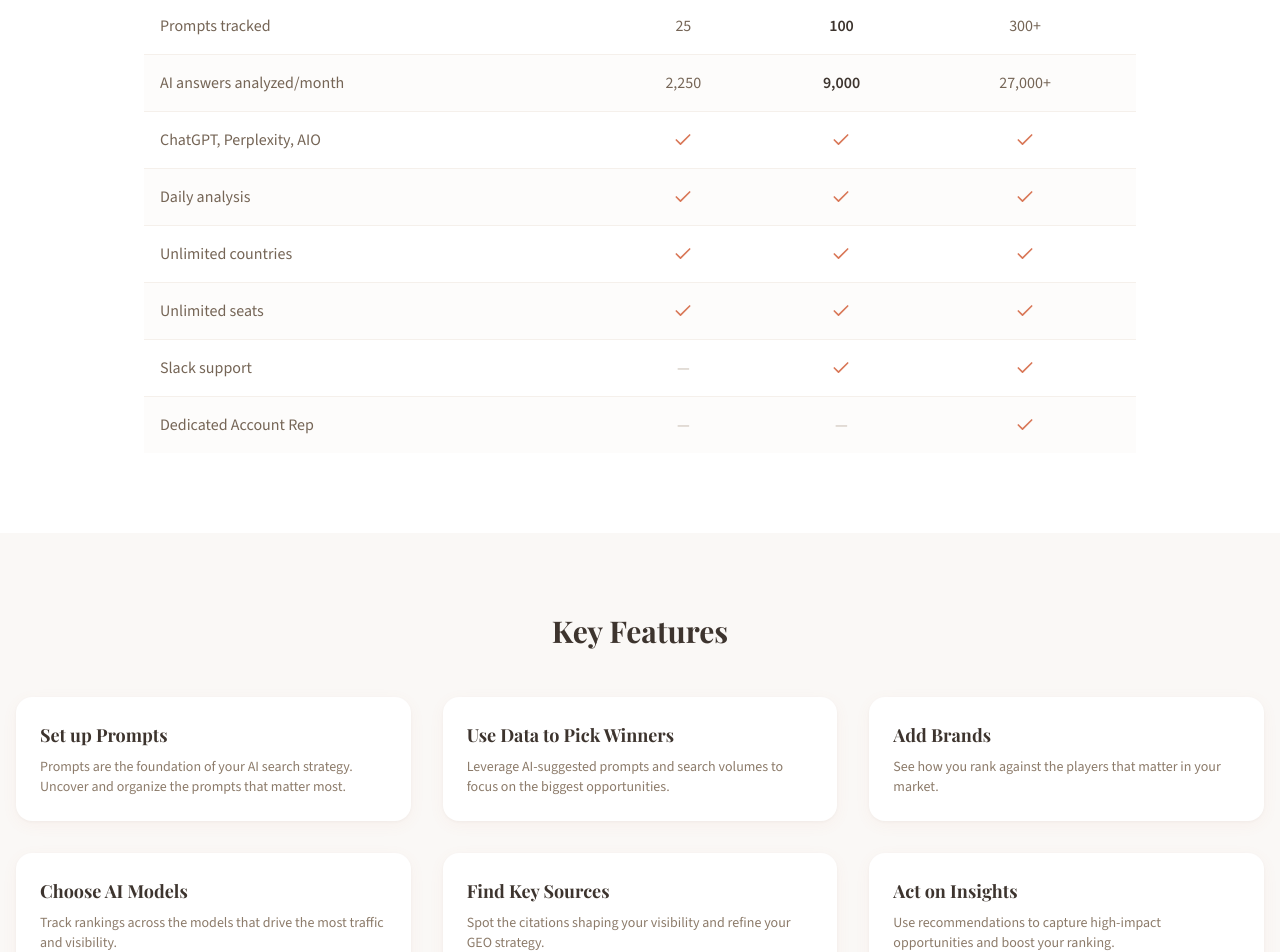
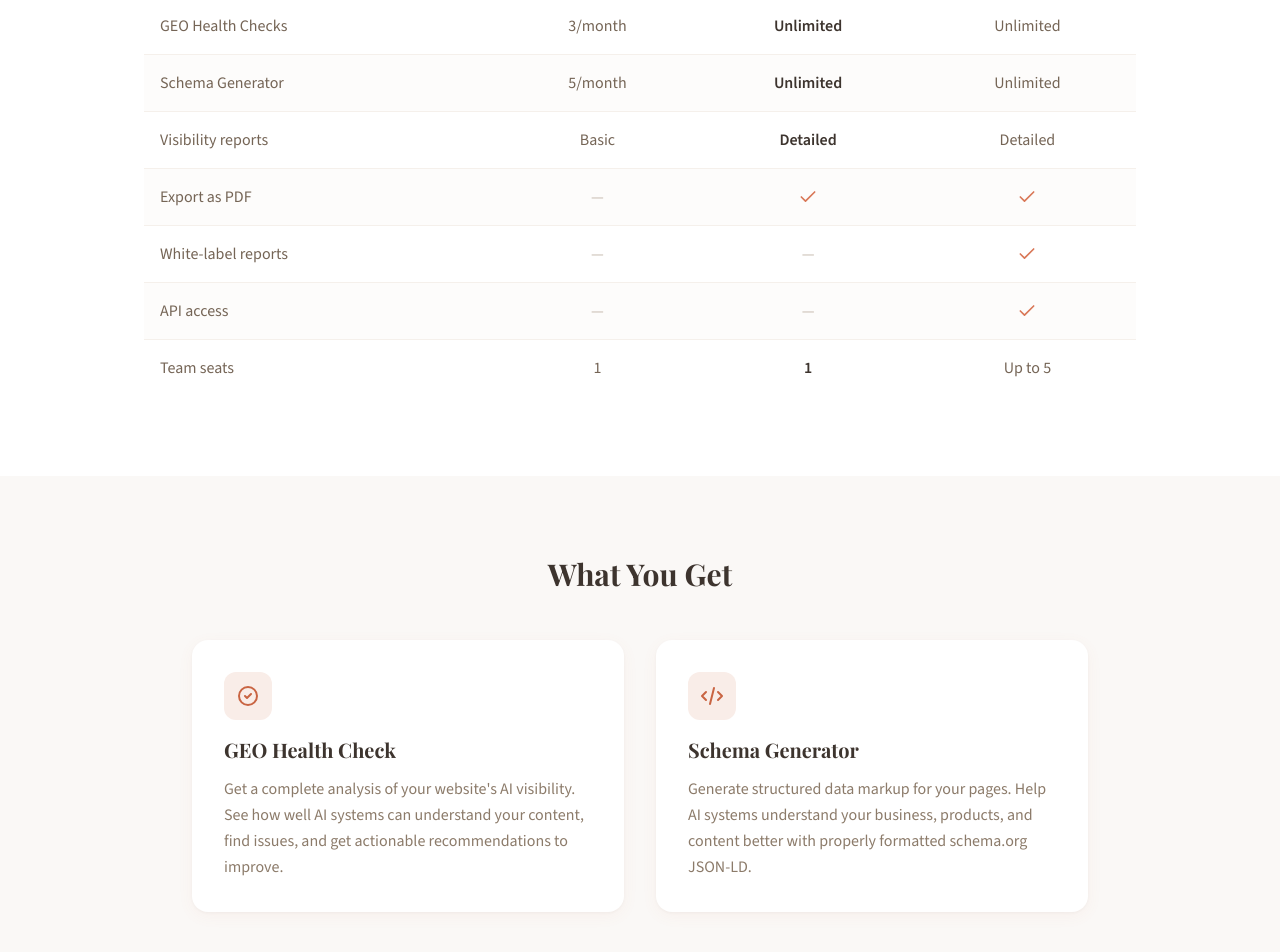
Before and after one commit to samuelsaleh/GEO-app, a Next.js app in the folder frontend/: page /pricing in a window 1280 px wide. Shown: the part 1800-2752 px from the top of the page. Built offline with nearby package versions, Linux system fonts and the light colour scheme; a web font is replaced by a local one.

Commit message:
Update pricing page with lower prices based on actual features (Health Check & Schema Generator)

```diff
--- a/frontend/src/app/pricing/page.tsx
+++ b/frontend/src/app/pricing/page.tsx
@@ -329,41 +329,33 @@ export default function PricingPage() {
               <thead>
                 <tr className="border-b-2 border-cream-300">
                   <th className="text-left p-4 font-bold text-ink-900">Feature</th>
-                  <th className="text-center p-4 font-bold text-ink-600">Starter</th>
-                  <th className="text-center p-4 font-bold text-claude-500">Pro</th>
-                  <th className="text-center p-4 font-bold text-ink-600">Enterprise</th>
+                  <th className="text-center p-4 font-bold text-ink-600">Free</th>
+                  <th className="text-center p-4 font-bold text-claude-500">Starter</th>
+                  <th className="text-center p-4 font-bold text-ink-600">Pro</th>
                 </tr>
               </thead>
               <tbody className="divide-y divide-cream-200">
                 <tr>
-                  <td className="p-4 text-ink-600">Prompts tracked</td>
-                  <td className="p-4 text-center text-ink-600">25</td>
-                  <td className="p-4 text-center font-semibold text-ink-900">100</td>
-                  <td className="p-4 text-center text-ink-600">300+</td>
+                  <td className="p-4 text-ink-600">GEO Health Checks</td>
+                  <td className="p-4 text-center text-ink-600">3/month</td>
+                  <td className="p-4 text-center font-semibold text-ink-900">Unlimited</td>
+                  <td className="p-4 text-center text-ink-600">Unlimited</td>
                 </tr>
                 <tr className="bg-cream-50">
-                  <td className="p-4 text-ink-600">AI answers analyzed/month</td>
-                  <td className="p-4 text-center text-ink-600">2,250</td>
-                  <td className="p-4 text-center font-semibold text-ink-900">9,000</td>
-                  <td className="p-4 text-center text-ink-600">27,000+</td>
+                  <td className="p-4 text-ink-600">Schema Generator</td>
+                  <td className="p-4 text-center text-ink-600">5/month</td>
+                  <td className="p-4 text-center font-semibold text-ink-900">Unlimited</td>
+                  <td className="p-4 text-center text-ink-600">Unlimited</td>
                 </tr>
                 <tr>
-                  <td className="p-4 text-ink-600">ChatGPT, Perplexity, AIO</td>
-                  <td className="p-4 text-center">
-                    <Check className="w-5 h-5 text-claude-500 mx-auto" />
-                  </td>
-                  <td className="p-4 text-center">
-                    <Check className="w-5 h-5 text-claude-500 mx-auto" />
-                  </td>
-                  <td className="p-4 text-center">
-                    <Check className="w-5 h-5 text-claude-500 mx-auto" />
-                  </td>
+                  <td className="p-4 text-ink-600">Visibility reports</td>
+                  <td className="p-4 text-center text-ink-600">Basic</td>
+                  <td className="p-4 text-center font-semibold text-ink-900">Detailed</td>
+                  <td className="p-4 text-center text-ink-600">Detailed</td>
                 </tr>
                 <tr className="bg-cream-50">
-                  <td className="p-4 text-ink-600">Daily analysis</td>
-                  <td className="p-4 text-center">
-                    <Check className="w-5 h-5 text-claude-500 mx-auto" />
-                  </td>
+                  <td className="p-4 text-ink-600">Export as PDF</td>
+                  <td className="p-4 text-center text-ink-300">—</td>
                   <td className="p-4 text-center">
                     <Check className="w-5 h-5 text-claude-500 mx-auto" />
                   </td>
@@ -372,46 +364,26 @@ export default function PricingPage() {
                   </td>
                 </tr>
                 <tr>
-                  <td className="p-4 text-ink-600">Unlimited countries</td>
-                  <td className="p-4 text-center">
-                    <Check className="w-5 h-5 text-claude-500 mx-auto" />
-                  </td>
-                  <td className="p-4 text-center">
-                    <Check className="w-5 h-5 text-claude-500 mx-auto" />
-                  </td>
+                  <td className="p-4 text-ink-600">White-label reports</td>
+                  <td className="p-4 text-center text-ink-300">—</td>
+                  <td className="p-4 text-center text-ink-300">—</td>
                   <td className="p-4 text-center">
                     <Check className="w-5 h-5 text-claude-500 mx-auto" />
                   </td>
                 </tr>
                 <tr className="bg-cream-50">
-                  <td className="p-4 text-ink-600">Unlimited seats</td>
-                  <td className="p-4 text-center">
-                    <Check className="w-5 h-5 text-claude-500 mx-auto" />
-                  </td>
-                  <td className="p-4 text-center">
-                    <Check className="w-5 h-5 text-claude-500 mx-auto" />
-                  </td>
+                  <td className="p-4 text-ink-600">API access</td>
+                  <td className="p-4 text-center text-ink-300">—</td>
+                  <td className="p-4 text-center text-ink-300">—</td>
                   <td className="p-4 text-center">
                     <Check className="w-5 h-5 text-claude-500 mx-auto" />
                   </td>
                 </tr>
                 <tr>
-                  <td className="p-4 text-ink-600">Slack support</td>
-                  <td className="p-4 text-center text-ink-300">—</td>
-                  <td className="p-4 text-center">
-                    <Check className="w-5 h-5 text-claude-500 mx-auto" />
-                  </td>
-                  <td className="p-4 text-center">
-                    <Check className="w-5 h-5 text-claude-500 mx-auto" />
-                  </td>
-                </tr>
-                <tr className="bg-cream-50">
-                  <td className="p-4 text-ink-600">Dedicated Account Rep</td>
-                  <td className="p-4 text-center text-ink-300">—</td>
-                  <td className="p-4 text-center text-ink-300">—</td>
-                  <td className="p-4 text-center">
-                    <Check className="w-5 h-5 text-claude-500 mx-auto" />
-                  </td>
+                  <td className="p-4 text-ink-600">Team seats</td>
+                  <td className="p-4 text-center text-ink-600">1</td>
+                  <td className="p-4 text-center font-semibold text-ink-900">1</td>
+                  <td className="p-4 text-center text-ink-600">Up to 5</td>
                 </tr>
               </tbody>
             </table>
@@ -422,43 +394,29 @@ export default function PricingPage() {
       {/* Key Features */}
       <section className="py-20 bg-cream-100">
         <div className="max-w-7xl mx-auto px-4">
-          <h2 className="font-display text-3xl font-bold text-center mb-12 text-ink-900">Key Features</h2>
+          <h2 className="font-display text-3xl font-bold text-center mb-12 text-ink-900">What You Get</h2>
 
-          <div className="grid md:grid-cols-2 lg:grid-cols-3 gap-8">
-            <div className="card-elevated p-6">
-              <h3 className="font-display text-lg font-bold mb-2 text-ink-900">Set up Prompts</h3>
-              <p className="text-ink-500 text-sm">
-                Prompts are the foundation of your AI search strategy. Uncover and organize the prompts that matter most.
+          <div className="grid md:grid-cols-2 gap-8 max-w-4xl mx-auto">
+            <div className="card-elevated p-8">
+              <div className="w-12 h-12 bg-claude-100 rounded-xl flex items-center justify-center mb-4">
+                <svg className="w-6 h-6 text-claude-600" fill="none" viewBox="0 0 24 24" stroke="currentColor">
+                  <path strokeLinecap="round" strokeLinejoin="round" strokeWidth={2} d="M9 12l2 2 4-4m6 2a9 9 0 11-18 0 9 9 0 0118 0z" />
+                </svg>
+              </div>
+              <h3 className="font-display text-xl font-bold mb-3 text-ink-900">GEO Health Check</h3>
+              <p className="text-ink-500 leading-relaxed">
+                Get a complete analysis of your website's AI visibility. See how well AI systems can understand your content, find issues, and get actionable recommendations to improve.
               </p>
             </div>
-            <div className="card-elevated p-6">
-              <h3 className="font-display text-lg font-bold mb-2 text-ink-900">Use Data to Pick Winners</h3>
-              <p className="text-ink-500 text-sm">
-                Leverage AI-suggested prompts and search volumes to focus on the biggest opportunities.
-              </p>
-            </div>
-            <div className="card-elevated p-6">
-              <h3 className="font-display text-lg font-bold mb-2 text-ink-900">Add Brands</h3>
-              <p className="text-ink-500 text-sm">
-                See how you rank against the players that matter in your market.
-              </p>
-            </div>
-            <div className="card-elevated p-6">
-              <h3 className="font-display text-lg font-bold mb-2 text-ink-900">Choose AI Models</h3>
-              <p className="text-ink-500 text-sm">
-                Track rankings across the models that drive the most traffic and visibility.
-              </p>
-            </div>
-            <div className="card-elevated p-6">
-              <h3 className="font-display text-lg font-bold mb-2 text-ink-900">Find Key Sources</h3>
-              <p className="text-ink-500 text-sm">
-                Spot the citations shaping your visibility and refine your GEO strategy.
-              </p>
-            </div>
-            <div className="card-elevated p-6">
-              <h3 className="font-display text-lg font-bold mb-2 text-ink-900">Act on Insights</h3>
-              <p className="text-ink-500 text-sm">
-                Use recommendations to capture high-impact opportunities and boost your ranking.
+            <div className="card-elevated p-8">
+              <div className="w-12 h-12 bg-claude-100 rounded-xl flex items-center justify-center mb-4">
+                <svg className="w-6 h-6 text-claude-600" fill="none" viewBox="0 0 24 24" stroke="currentColor">
+                  <path strokeLinecap="round" strokeLinejoin="round" strokeWidth={2} d="M10 20l4-16m4 4l4 4-4 4M6 16l-4-4 4-4" />
+                </svg>
+              </div>
+              <h3 className="font-display text-xl font-bold mb-3 text-ink-900">Schema Generator</h3>
+              <p className="text-ink-500 leading-relaxed">
+                Generate structured data markup for your pages. Help AI systems understand your business, products, and content better with properly formatted schema.org JSON-LD.
               </p>
             </div>
           </div>
```
